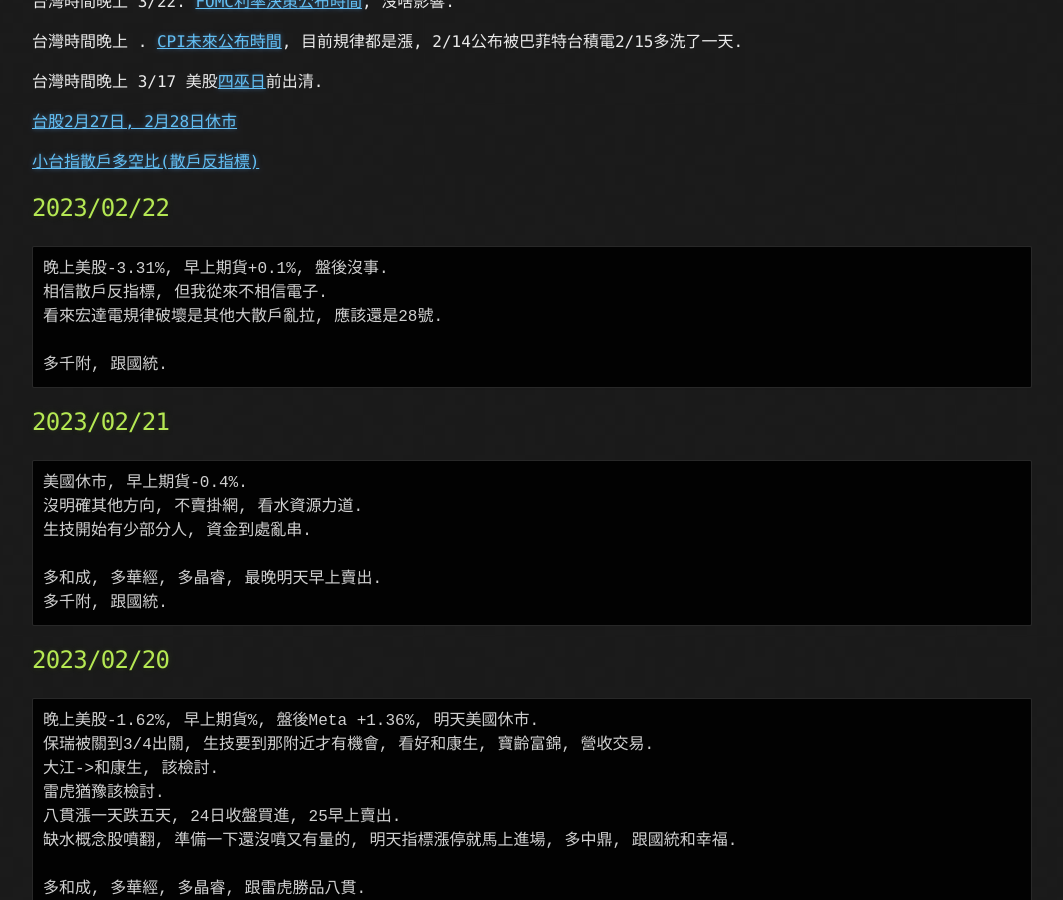
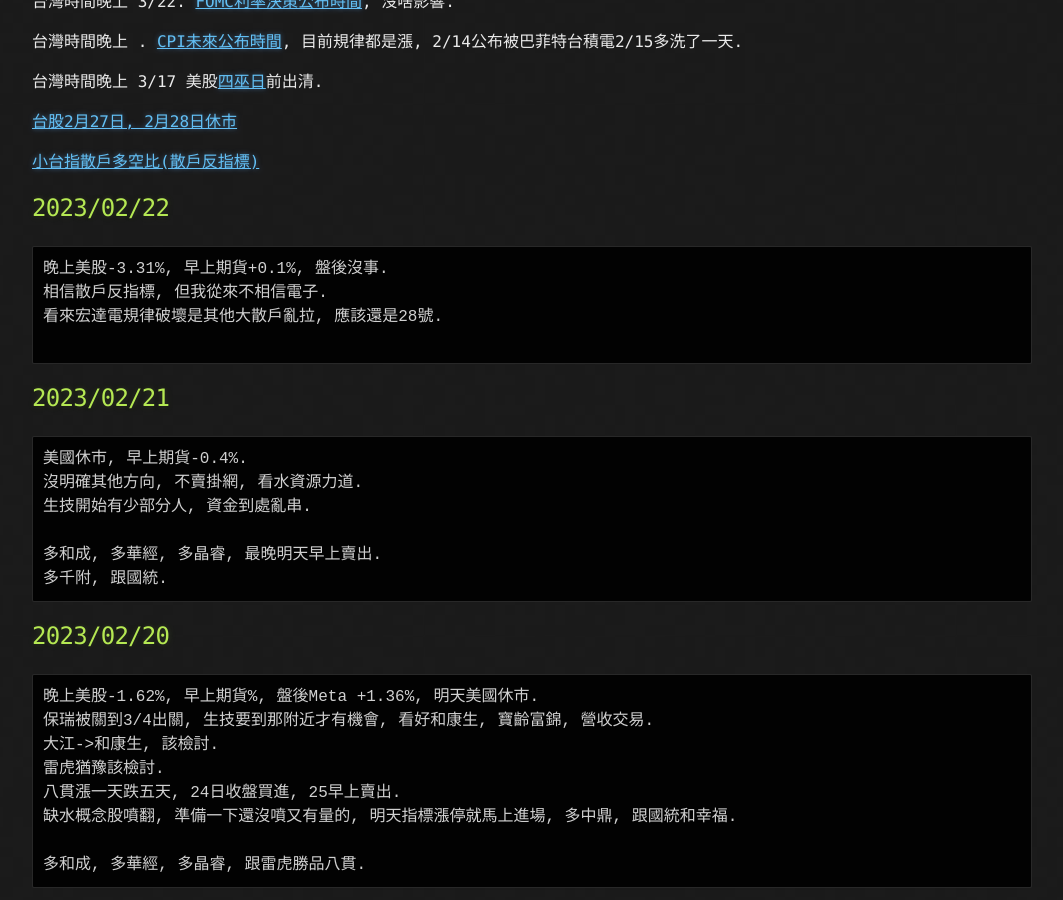
Before and after one commit to lepg5487/Stock_God, a Jekyll site: the page built from index.md, in a window 1280 px wide and 900 px high, scrolled down 428 px. Shown: the whole window, without its empty margins (108-1171 px from the left). Built offline with Jekyll 4.4.1, drawn with Linux system fonts in a browser that asks for light colours; our own code applies the rules of GitHub Pages for plain Markdown files.

Commit message:
Update index.md

````diff
--- a/index.md
+++ b/index.md
@@ -26,7 +26,6 @@
 相信散戶反指標, 但我從來不相信電子.
 看來宏達電規律破壞是其他大散戶亂拉, 應該還是28號.
 
-多千附, 跟國統.
 ```
 
 ## 2023/02/21
````
